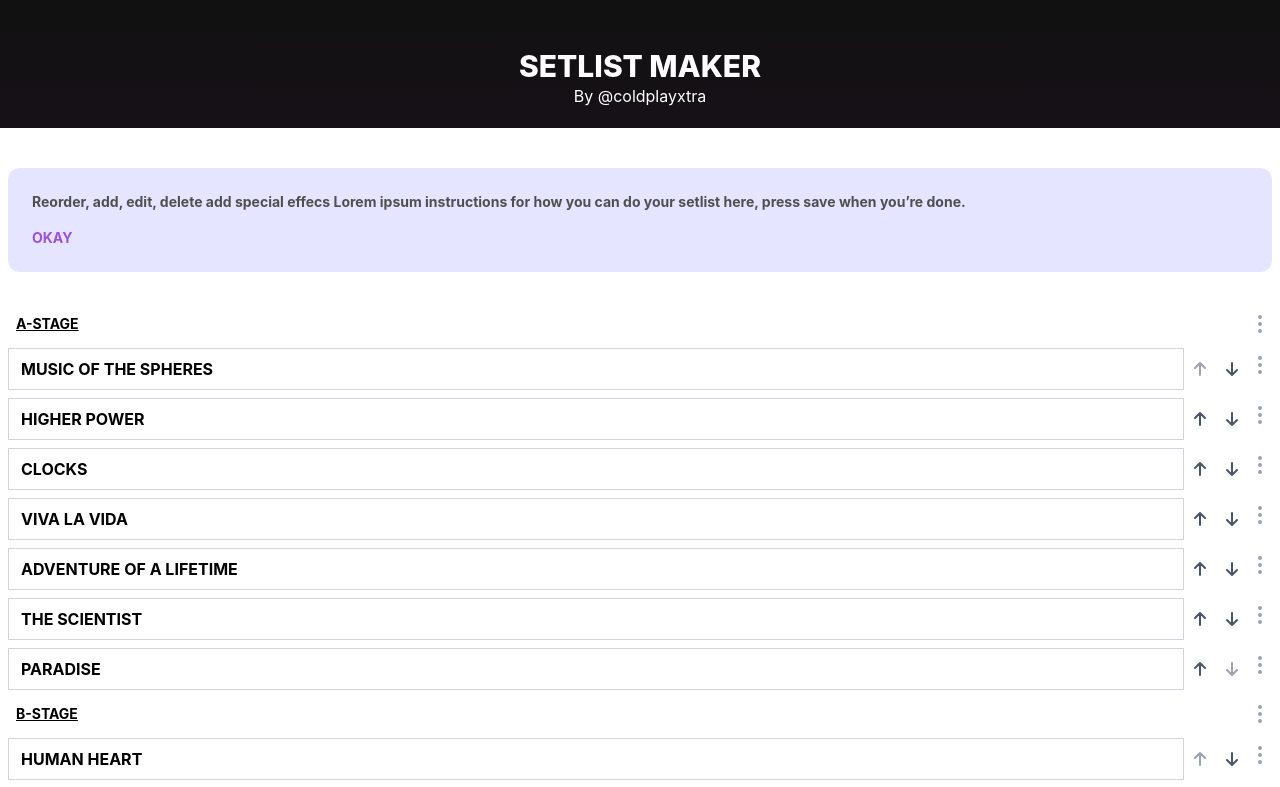
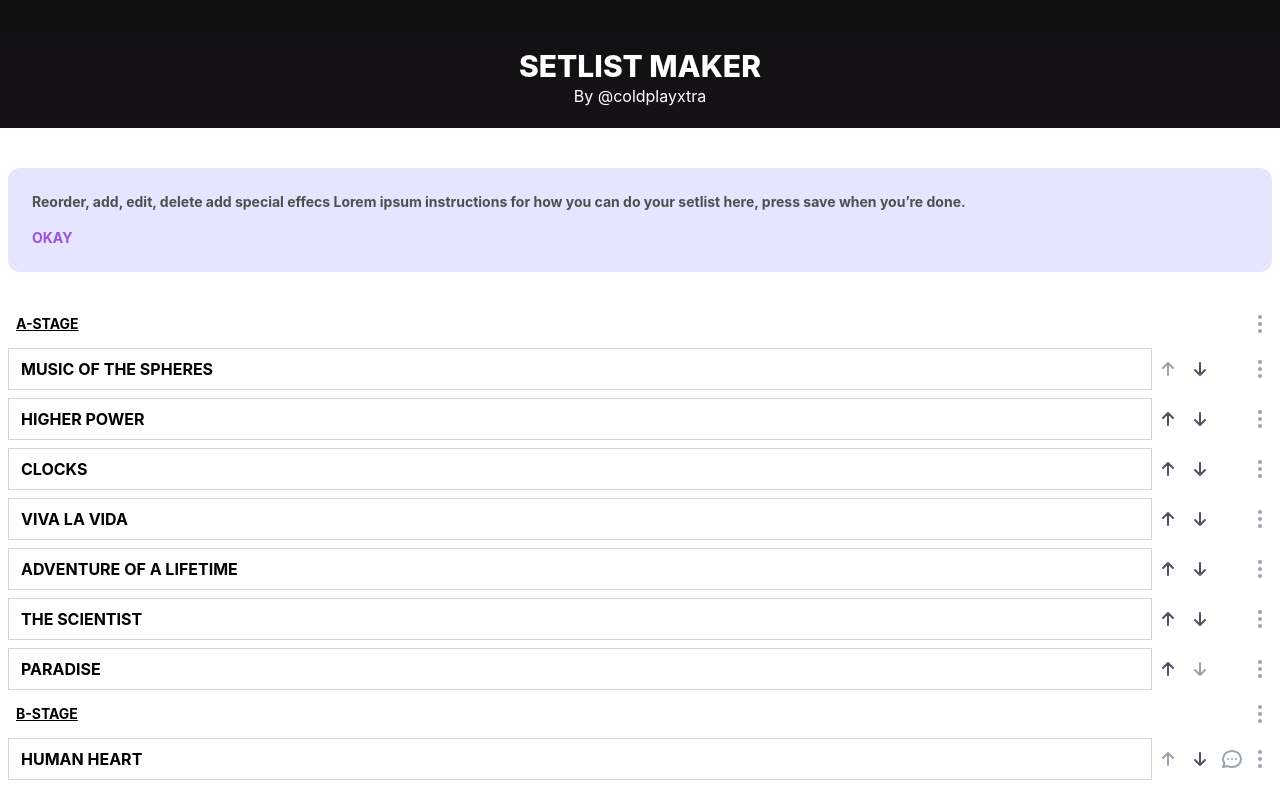
Before and after one commit to wouter173/coldplayxtra-setlist, a Next.js app: page /editor in a window 1280 px wide. Shown: the top 787 px of the page. Built offline with nearby package versions, Linux system fonts and the light colour scheme.

Commit message:
added the custominfo indicator

```diff
--- a/src/components/Modal.tsx
+++ b/src/components/Modal.tsx
@@ -14,7 +14,7 @@
     return (
       <div className="pointer-events-none fixed z-20 h-full w-full">
         <Overlay className="bg-black bg-opacity-10" action={() => dismiss()} />
-        <div className="pointer-events-auto absolute top-1/2 left-1/2 h-max w-max max-w-[100vw] -translate-x-1/2 -translate-y-1/2 transform bg-white p-8">
+        <div className="pointer-events-auto absolute top-1/2 left-1/2 h-min w-max max-w-[100vw] -translate-x-1/2 -translate-y-1/2 transform bg-white p-8">
           <div className="flex">
             <h2 className="text-2xl font-bold uppercase">{title}</h2>
             <button className="mr-auto" onClick={() => dismiss()}>
--- a/src/components/Selector.tsx
+++ b/src/components/Selector.tsx
@@ -2,6 +2,7 @@
 import {
   ArrowSmDownIcon,
   ArrowSmUpIcon,
+  ChatIcon,
   DotsVerticalIcon,
   GlobeAltIcon,
   PlusCircleIcon,
@@ -149,7 +150,10 @@
             moveSong({ stages, setStages, stage, i, to: i + 1 });
           }}
         />
-        <div className="relative h-6 w-6 flex-shrink-0 cursor-pointer">
+        <div className="h-8 w-8 flex-shrink-0">
+          {song.customInfo.length > 0 ? <ChatIcon className="h-8 w-8 p-1 text-gray-400" /> : null}
+        </div>
+        <div className="relative h-6 w-6 flex-shrink-0 cursor-pointer py-1">
           <DotsVerticalIcon className="h-6 w-6 text-gray-400" onClick={() => setMenuOpen(true)} />
           {menuOpen ? <Menu items={menuItems} onDismiss={() => setMenuOpen(false)} /> : null}
         </div>
```
